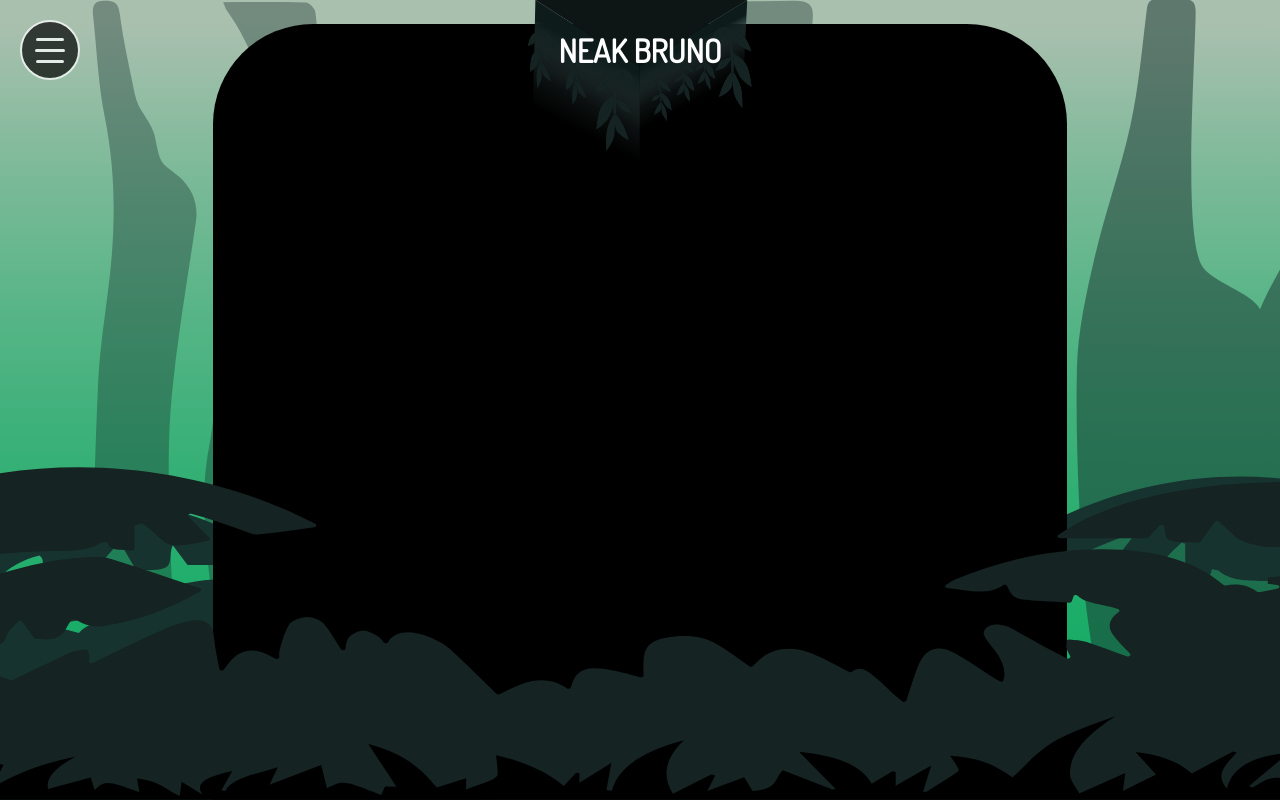
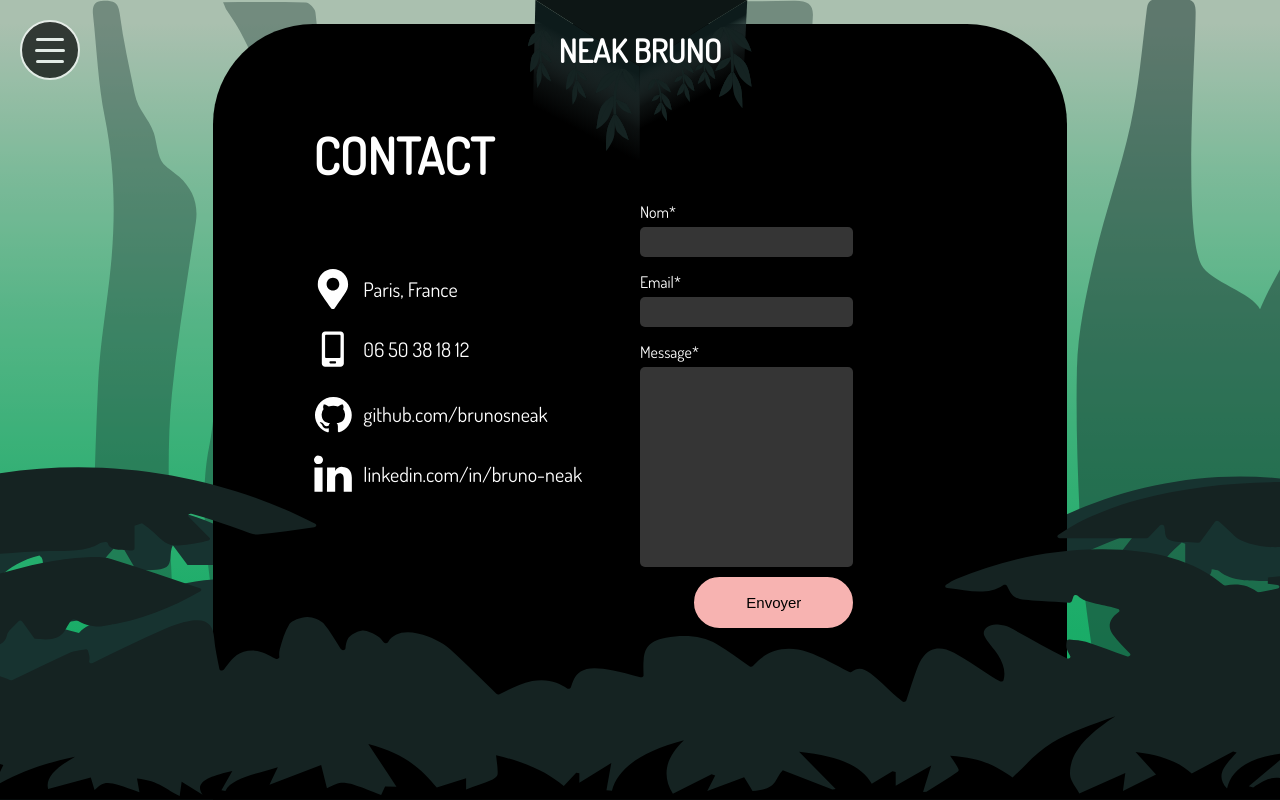
Before and after one commit to brunosneak/portfolio-in-react, a React (Create React App) app: page /contactPage in a window 1280 px wide. Built offline with nearby package versions, Linux system fonts and the light colour scheme.

Commit message:
display page contact fini

```diff
--- a/src/components/contactPage/ContactPage.js
+++ b/src/components/contactPage/ContactPage.js
@@ -9,8 +9,39 @@ const ContactPage = () => {
             <Header/>
             <LeafBlock/>
             <div className={ Style.bgForm }>
-                <section>
-
+                <section className={ Style.contact }>
+                    <h2>CONTACT</h2>
+                    <section className={ Style.coord }>
+                        <p>
+                            <img alt="localisation" src={require("../../assets/imgContact/map.svg")}/>
+                            Paris, France
+                        </p>
+                        <a href="tel:+33650381812">
+                            <img alt="numero de telephone" src={require("../../assets/imgContact/mobile.svg")}/>
+                            06 50 38 18 12
+                        </a>
+                    </section>
+                    <section className={ Style.social }>
+                        <a href="https://github.com/brunosneak" target="_blank" rel="noopener noreferrer">
+                            <img alt="github" src={require("../../assets/imgContact/iconeGit.svg")}/>
+                            github.com/brunosneak
+                        </a>
+                        <a href="https://www.linkedin.com/in/bruno-neak/" target="_blank" rel="noopener noreferrer">
+                            <img alt="linkedin" src={require("../../assets/imgContact/iconeLinkedin.svg")}/>
+                            linkedin.com/in/bruno-neak
+                        </a>
+                    </section>
+                </section>
+                <section className={ Style.myForm }>
+                    <form>
+                        <label>Nom*</label>
+                        <input/>
+                        <label>Email*</label>
+                        <input/>
+                        <label>Message*</label>
+                        <textarea/>
+                        <button type="submit">Envoyer</button>
+                    </form>
                 </section>
             </div>
             <div className={ Style.bg1 }/>
--- a/src/components/contactPage/ContactPage.module.scss
+++ b/src/components/contactPage/ContactPage.module.scss
@@ -19,6 +19,78 @@
         grid-row-start: 1;
         grid-row-end: 3;
         align-self: end;
+        display: flex;
+        .contact {
+            display: grid;
+            grid-template-rows: 1fr 1fr 3fr;
+            padding: 10rem 0 0 10rem;
+            width: 50%;
+            z-index: 10;
+            font-size: 2rem;
+            h2 {
+                font-size: 5rem;
+                margin-top: 0;
+            }
+            .coord {
+                p, a {
+                    display: flex;
+                    align-items: center;
+                    margin-bottom: 2rem;
+                }
+            }
+            .social {
+                a {
+                    display: flex;
+                    align-items: center;
+                    margin-bottom: 2rem;
+                }
+            }
+            img {
+                height: 4rem;
+                margin-right: 1rem;
+                width: 4rem;
+            }
+        }
+        .myForm {
+            align-items: center;
+            display: flex;
+            width: 50%;
+            z-index: 10;
+            form {
+                display: flex;
+                flex-direction: column;
+                width: 50%;
+                input, textarea {
+                    background-color: #353535;
+                    outline: none;
+                    border: none;
+                    resize: none;
+                    border-radius: 0.5rem;
+                    padding: 1rem;
+                    color: #fff;
+                }
+                label {
+                    margin-top: 1.5rem;
+                    margin-bottom: 0.5rem;
+                }
+                input {
+                    height: 3rem;
+                }
+                textarea {
+                    height: 20rem;
+                }
+                button {
+                    align-self: flex-end;
+                    border-radius: 30rem;
+                    font-size: 1.5rem;
+                    margin: 1rem 0;
+                    padding: 1.5rem 5rem;
+                    border: 2px solid #f7b3b1;
+                    background-color: #f7b3b1;
+                    outline: none;
+                }
+            }
+        }
     }
     .bg1 {
         background-image: url("../../assets/imgContact/bg1.svg");
@@ -30,7 +102,6 @@
         right: 0;
         top: 0;
     }
-
     .bg2 {
         background-image: url("../../assets/imgContact/bg2.svg");
         background-size: cover;
--- a/src/components/cvPage/Contact.js
+++ b/src/components/cvPage/Contact.js
@@ -1,5 +1,6 @@
 import React from "react";
 import Style from "./Contact.module.scss";
+import { BrowserRouter as Router, Link } from "react-router-dom";
 
 const Contact = () => {
     return (
@@ -8,7 +9,9 @@ const Contact = () => {
             <section className={ Style.dlcv }>
                 <h3>Alors si on <br/> travaillait ensemble !</h3>
                 <button type="button">Télécharger mon cv.pdf</button>
-                <button type="button">Contactez-moi</button>
+                <Router>
+                    <Link to="/contactPage"><button type="button">Contactez-moi</button></Link>
+                </Router>
             </section>
             <section className={ Style.social }>
                 <h3>Vous pouvez <br/> aussi me suivre</h3>
```
